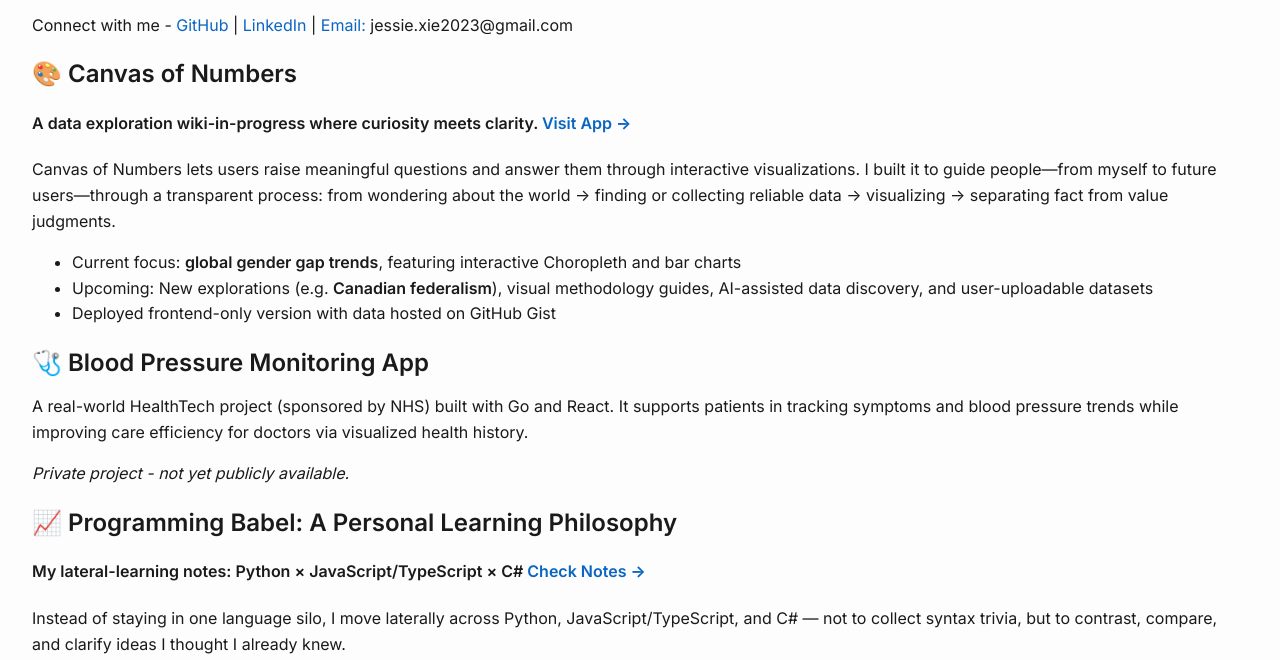
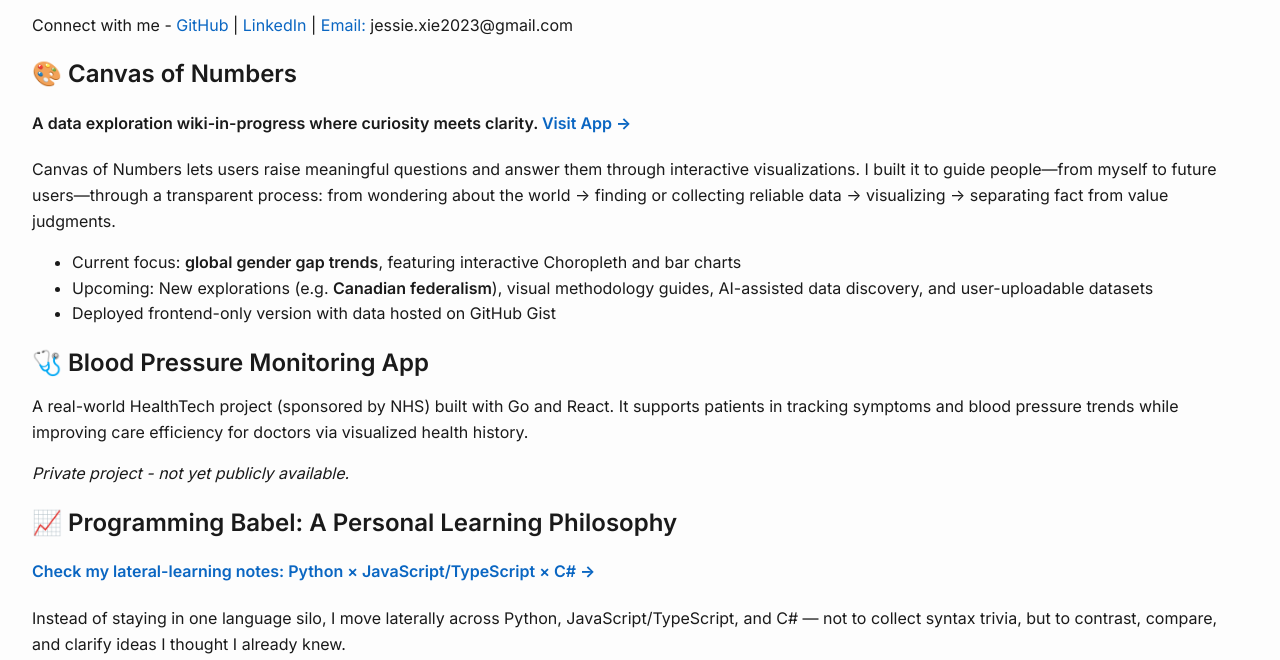
Before and after one commit to jxevergrow/jxevergrow.github.io, a plain HTML site: page index.html in a window 1280 px wide. Shown: the part 140-800 px from the top of the page. Drawn offline with Linux system fonts and the light colour scheme.

Commit message:
typo.html

```diff
--- a/index.html
+++ b/index.html
@@ -40,8 +40,8 @@
 
     <div class="project-card">
       <h2>📈 Programming Babel: A Personal Learning Philosophy</h2>
-       <h4>My lateral-learning notes: Python × JavaScript/TypeScript × C#
-        <a href="https://github.com/jxevergrow/lateral-learning-notes" target="_blank">Check Notes →</a>
+       <h4>
+        <a href="https://github.com/jxevergrow/lateral-learning-notes" target="_blank">Check my lateral-learning notes: Python × JavaScript/TypeScript × C# →</a>
       </h4>
       <p>Instead of staying in one language silo, I move laterally across Python, JavaScript/TypeScript, and C# — not to collect syntax trivia, but to contrast, compare, and clarify ideas I thought I already knew.</p>
       <p>Like building a Tower of Babel, each language helps me ascend one level closer to the essence of computing. The higher I go, the more these “different” languages begin to sound the same — converging toward core truths about data, logic, and the machine itself.</p>
```
